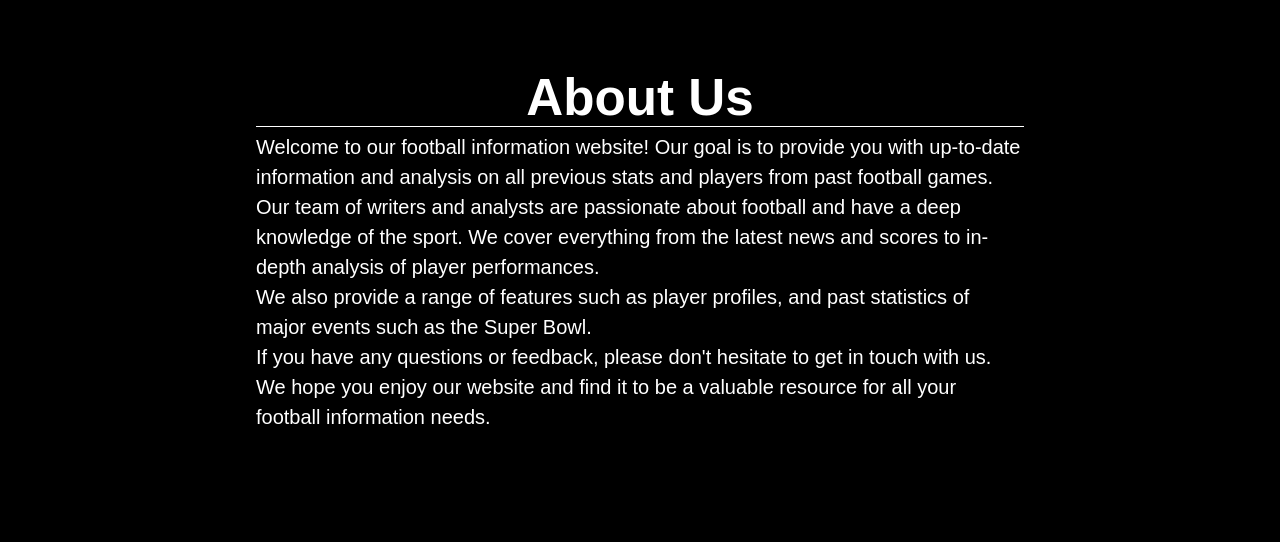
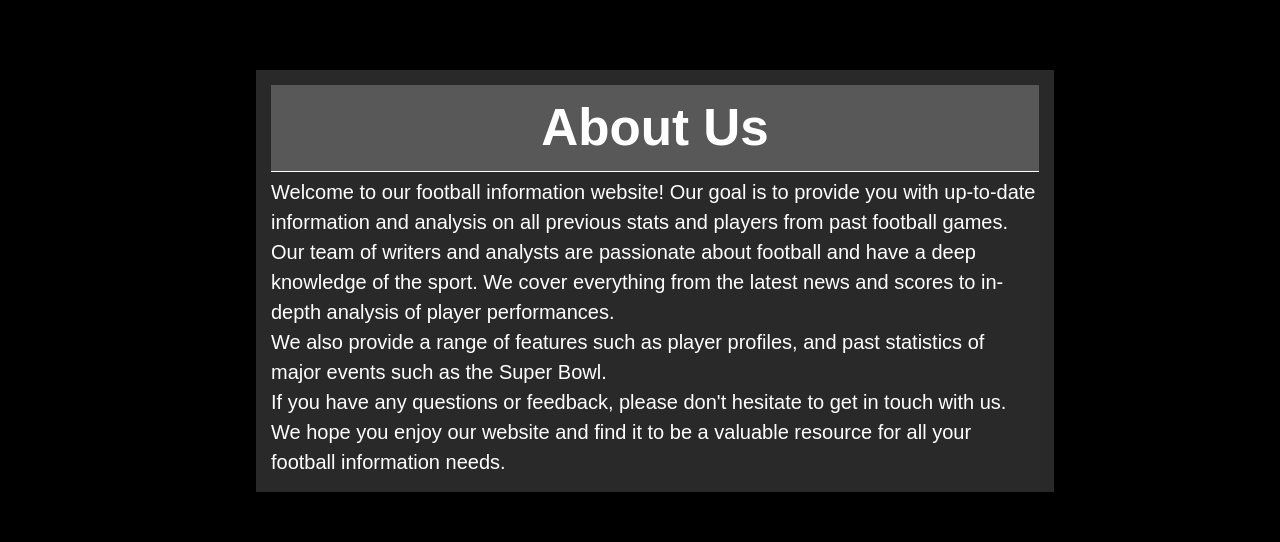
Before and after one commit to kkoorrbbiinn/NFL-Players-App, a React (Vite) app in the folder frontend/: page /About in a window 1280 px wide. Shown: the part 236-778 px from the top of the page. Built offline with nearby package versions, Linux system fonts and the light colour scheme.

Commit message:
finished project

```diff
--- a/frontend/src/components/AboutUs/styles.css
+++ b/frontend/src/components/AboutUs/styles.css
@@ -2,14 +2,23 @@
     width: 60%;
     height: 60%;
     margin: 20% 20%;
+    background-color: rgb(41, 41, 41);
+    padding: 15px;
 }
 
 .aboutTitle {
     text-align: center;
     border-bottom: 1px solid white;
     margin-bottom: 5px;
+    padding: 15px;
+    background-color: rgb(88, 88, 88);
 }
 
 .paragraph {
     font-size: 20px;
+    background-color: rgb(41, 41, 41);
 }
+
+button {
+    color: black;
+}
```
